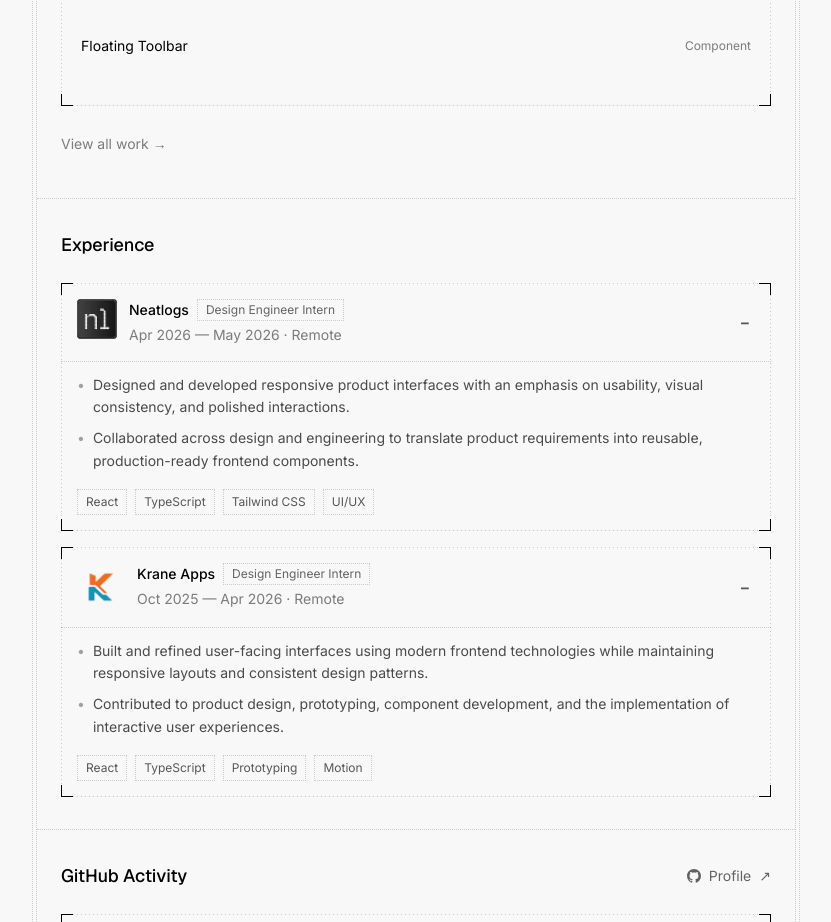
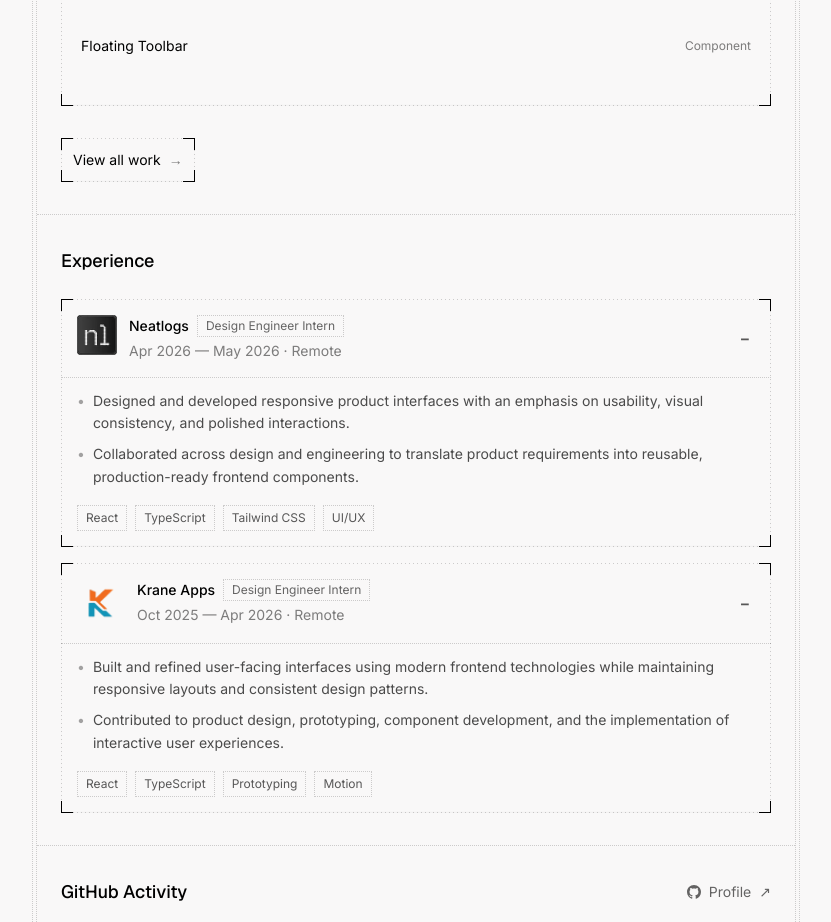
Before and after one commit to Quantapar/portfolio, a React (Vite) app in the folder portfolioV2/: page / in a window 1280 px wide. Shown: the part 1200-2122 px from the top of the page, without its empty margins (224-1055 px from the left). Built offline with nearby package versions, Linux system fonts and the light colour scheme.

Commit message:
style: add bevel button styling to WorkGallery

```diff
--- a/portfolioV2/src/components/sections/WorkGallery.tsx
+++ b/portfolioV2/src/components/sections/WorkGallery.tsx
@@ -14,12 +14,32 @@ export function WorkGallery() {
           <Project key={project.slug} project={project} showMeta />
         ))}
       </BevelBox>
-      <div className="mt-4">
+      <div className="mt-8">
         <Link
           to="/work"
-          className="pressable inline-flex min-h-11 items-center text-sm text-foreground/50"
+          className="pressable btn-bevel relative inline-flex min-h-11 items-center gap-2 px-3 py-2 text-sm sm:w-auto"
         >
-          View all work →
+          <span className="btn-bevel-frame" aria-hidden="true" />
+          <span
+            className="btn-bevel-corner btn-bevel-corner-tl"
+            aria-hidden="true"
+          />
+          <span
+            className="btn-bevel-corner btn-bevel-corner-tr"
+            aria-hidden="true"
+          />
+          <span
+            className="btn-bevel-corner btn-bevel-corner-bl"
+            aria-hidden="true"
+          />
+          <span
+            className="btn-bevel-corner btn-bevel-corner-br"
+            aria-hidden="true"
+          />
+          View all work
+          <span aria-hidden="true" className="text-foreground/50">
+            →
+          </span>
         </Link>
       </div>
     </section>
```
